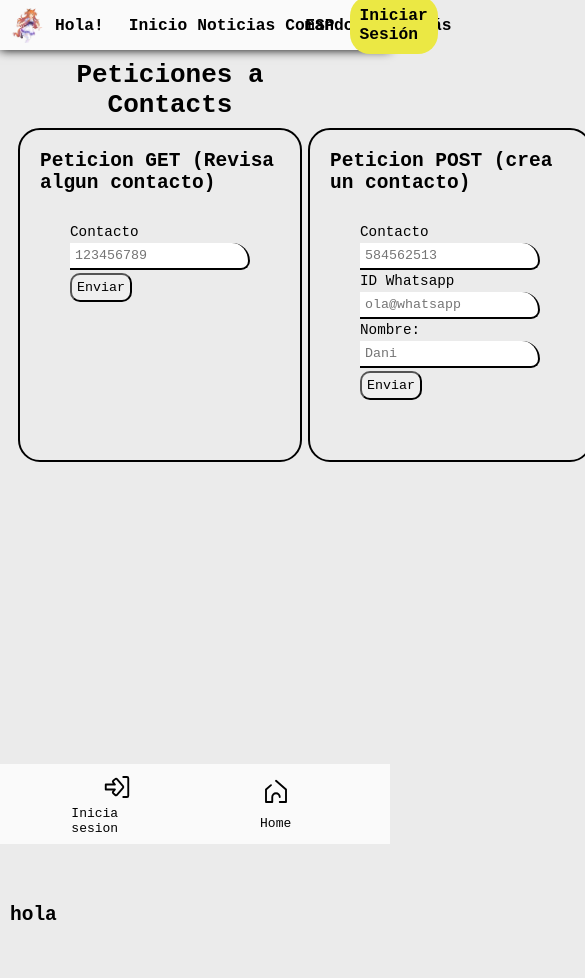
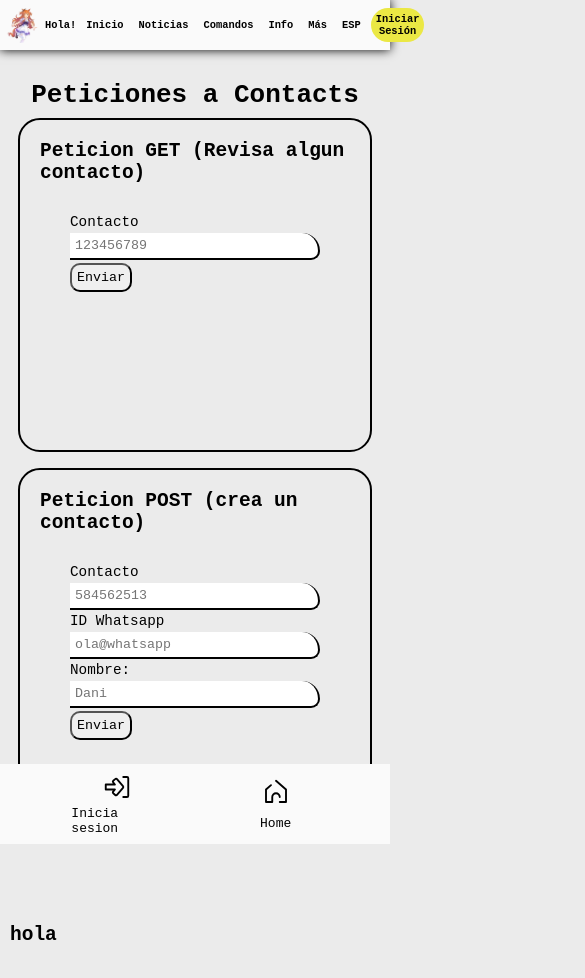
Before and after one commit to D4N-1/SAM_WEB, a plain HTML site: page index.html in a window 390 px wide. Shown: the top 978 px of the page, 585 px wide, since content can reach past the window. Drawn offline with Linux system fonts and the light colour scheme; files whose address does not match are found by name.

Commit message:
Responsive design implementado

```diff
--- a/src/css/style.css
+++ b/src/css/style.css
@@ -1,15 +1,16 @@
+:root {
+    --color-fafafa: #fafafa;
+    --color-ebebeb: #ebebeb;
+    --color-ebe844: #ebe844;
+    --color-141210: #141210;
+}
+
+
 * {
     font-family: monospace;
     margin: 0;
     padding: 0;
     box-sizing: border-box;
-}
-
-:root {
-    --color-fafafa: #fafafa;
-    --color-ebebeb: #ebebeb;
-    --color-ebe844: #ebe844;
-    --color-141210: #141210;
 }
 
 body {
@@ -64,9 +65,8 @@ a {
     display: flex;
     justify-content: space-between;
     align-items: center;
-    font-size: 1.25rem;
-    gap: 10px;
     font-weight: bolder;
+    gap: 5px
 }
 
 .top-menu a{
@@ -81,12 +81,12 @@ a {
 }
 
 .top-menu__perfil {
+    flex: 0 1 auto;
     display: flex;
     justify-content: space-between;
     align-items: center;
     font-size: 1.25rem;
-    gap: 10px;
-    padding-right: 10px;
+    gap: 5px;
 }
 
 .top-menu__perfil .top-menu__perfil-img {
@@ -97,29 +97,143 @@ a {
 }
 
 .top-menu__links {
+    flex: 1 1 auto;
     display: flex;
-    justify-content: space-around;
+    justify-content: space-between;
     align-items: center;
-    width: 45%;
+    gap: 5px;
 }
 
 .top-menu__login {
+    flex: 0 2 auto;
     display: flex;
     justify-content: space-between;
     align-items: center;
     gap: 10px
 }
 
-.top-menu__login .top-menu__login-button {
-    padding: 10px;
+.top-menu__login-button {
+    padding: 15px;
     background-color: var(--color-ebe844);
     border-radius: 20px;
+    text-align: center;
 }
+
+/*//////////////////////*/
+
+main {
+    margin: 50px 50px 0px 0px;
+    border-radius: 20px;
+}
+
+main::after {
+    content: "";
+    position: fixed;
+    top: 0;
+    left: 0;
+    width: 100vw;
+    height: 100vh;
+    pointer-events: none;
+    background-color: #0004;
+    opacity: 0;
+    transition: opacity .5s ease;
+}
+
+body:has(.side-menu:hover) main::after {
+    opacity: 1;
+}
+
+.section-1, .section-2, .section-3, .section-4{
+    color: black;
+    min-height: 100vh;
+    padding: 30px 10px
+}
+.section-1__title {
+    text-align: center;
+    font-size: 2rem;
+}
+.contacts-panel {
+    display:flex;
+    justify-content: space-around;
+    align-items: start;
+    flex-wrap: wrap;
+    padding: 10px;
+    gap: 20px;
+}
+
+.contacts-panel__box {
+    outline: 2px black solid;
+    border-radius: 20px;
+    padding: 20px;
+    min-height: 330px;
+}
+.contacts-panel__form {
+    padding: 20px;
+    border-radius: 20px 5px 20px 20px;
+    margin: 10px;
+}
+.contacts-panel__form-label {
+    display: flex;
+    flex-direction: column;
+    font-size: 1.1rem;
+}
+
+.contacts-panel__input {
+    margin: 3px 0;
+    padding: 5px;
+    border-radius: 0 20px 10px 0px;
+    border: none;
+    border: 2px solid black;
+    border-top: none;
+    border-left: none;
+}
+
+.contacts-panel__form-submit {
+    padding: 5px;
+    border-radius: 10px;
+    transition: background-color .5s ease, transform .5s ease;
+}
+
+.contacts-panel__form-submit:hover {
+    background-color: #ccc;
+    transform: scale(1.05);
+}
+
+.contacts-panel__answer {
+    font-size: 1.2rem;
+}
+
+.section-3 {
+    background-color: var(--color-141210);
+}
+
+.section-3__box {
+    display: grid;
+    grid-template-columns: repeat(auto-fit, minmax(250px, 1fr));
+    gap: 10px;
+    padding: 30px 0;
+}
+
+.section-3__card {
+    background-color: #cccc;
+    padding: 20px;
+    border-radius: 20px;
+}
+
+.section-3__card-title {
+    font-size: 1.2rem;
+}
+
+.section-4 {
+    background-color: #000;
+}
+
 /* >>>>>>>MEDIA QUERY<<<<< */
 
 /* Menu lateral desktop */
 
-@media screen and (min-width: 541px) {
+@media screen and (min-width: 600px) {
+
     .side-menu {
     top: 0;
     bottom: 0;
@@ -191,16 +305,29 @@ a {
     h1.side-menu__title {
     font-size: 2rem;
     }
-
-    .section-1 {
-    margin-left: 50px;
-    margin-top: 50px;
-    }
 }
 
-/* Menu lateral mobile */
+/* Menues mobile */
 
-@media screen and (max-width: 540px) {
+@media screen and (max-width: 599px) {
+
+    main {
+        margin: 50px 0 0 0;
+    }
+
+    .top-menu {
+        padding: 5px;
+    }
+
+    .top-menu__perfil-name, .top-menu__link,
+    .top-menu__login-lang, .top-menu__login-button {
+        font-size: 0.8rem;
+    }
+
+    .top-menu__login {
+        gap: 5px
+    }
+
     .side-menu {
     bottom: 0;
     left: 0;
@@ -244,114 +371,3 @@ a {
     stroke: currentColor;
     }
 }
-
-/*//////////////////////*/
-
-main {
-    margin: 50px 50px 0px 0px;
-    border-radius: 20px;
-}
-
-main::after {
-    content: "";
-    position: fixed;
-    top: 0;
-    left: 0;
-    width: 100vw;
-    height: 100vh;
-    pointer-events: none;
-    background-color: #0004;
-    opacity: 0;
-    transition: opacity .5s ease;
-}
-
-body:has(.side-menu:hover) main::after {
-    opacity: 1;
-}
-
-.section-1, .section-2, .section-3, .section-4{
-    color: black;
-    height: 100vh;
-    padding: 10px
-}
-.section-1__title {
-    text-align: center;
-    font-size: 2rem;
-}
-.contacts-panel {
-    display:flex;
-    justify-content: space-around;
-    align-items: start;
-    padding: 10px;
-    gap: 10px;
-}
-
-.contacts-panel__box {
-    outline: 2px black solid;
-    border-radius: 20px;
-    padding: 20px;
-    min-height: 330px
-}
-.contacts-panel__title {
-
-}
-.contacts-panel__form {
-    padding: 20px;
-    border-radius: 20px 5px 20px 20px;
-    margin: 10px;
-}
-.contacts-panel__form-label {
-    display: flex;
-    flex-direction: column;
-    font-size: 1.1rem;
-}
-
-.contacts-panel__input {
-    margin: 3px 0;
-    padding: 5px;
-    border-radius: 0 20px 10px 0px;
-    border: none;
-    border: 2px solid black;
-    border-top: none;
-    border-left: none;
-}
-
-.contacts-panel__form-submit {
-    padding: 5px;
-    border-radius: 10px;
-    transition: background-color .5s ease, transform .5s ease;
-}
-
-.contacts-panel__form-submit:hover {
-    background-color: #ccc;
-    transform: scale(1.05);
-}
-
-.contacts-panel__answer {
-    font-size: 1.2rem;
-}
-
-.section-3 {
-    background-color: var(--color-141210);
-}
-
-.section-3__box {
-    display: grid;
-    grid-template-columns: repeat(auto-fit, minmax(250px, 1fr));
-    gap: 10px;
-    padding: 30px 0;
-}
-
-.section-3__card {
-    background-color: #cccc;
-    padding: 20px;
-    border-radius: 20px;
-}
-
-.section-3__card-title {
-    font-size: 1.2rem;
-}
-
-.section-4 {
-    background-color: #000;
-}
--- a/src/script/code.js
+++ b/src/script/code.js
@@ -11,9 +11,9 @@ function crearDato(texto, valor) {
 contactsGetForm.addEventListener("submit", function(event) {
     event.preventDefault()
     respuesta.innerHTML = ""
-    const contactoPost = document.getElementById("contactsGetInputPhone").value
+    const contactsGetInputPhone = document.getElementById("contactsGetInputPhone").value
 
-    fetch(`https://api.sambot.live/contacts/uid/${contactsGetForm}`)
+    fetch(`https://api.sambot.live/contacts/uid/${contactsGetInputPhone}`)
     .then(response => response.json())
     .then(data => {
         console.log(data)
```
